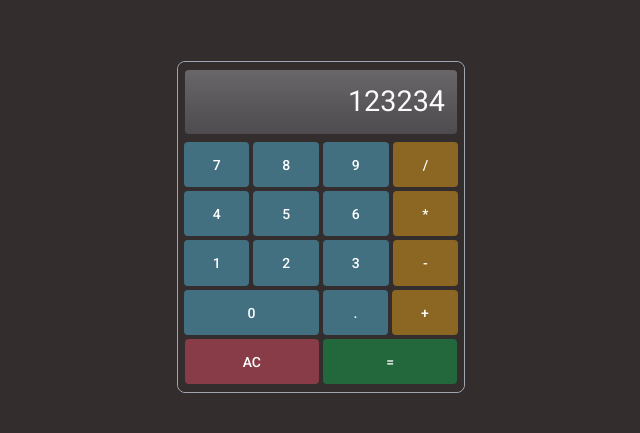
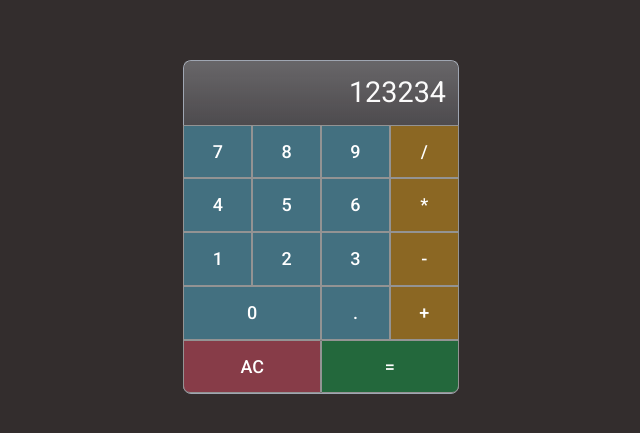
Before and after one commit to 0oPavelVasilevo0/calculator, a React (Create React App) app: page / in a window 1280 px wide. Shown: the part 173-606 px from the top of the page, without its empty margins (319-959 px from the left). Built offline with nearby package versions, Linux system fonts and the light colour scheme.

Commit message:
fix styles

```diff
--- a/src/App.css
+++ b/src/App.css
@@ -1,11 +1,26 @@
 .big__button {
-  width: 8.4rem;
+  width: 8.6rem;
+  border-radius: 0;
+  font-size: large;
+  border: 0.5px solid rgb(147, 147, 147);
+  /* border-left: 0.5px solid rgb(201, 201, 201); */
 }
 
 .norm__button {
-  width: 4.1rem;
+  width: 4.3rem;
+  border-radius: 0;
+  font-size: large;
+  border: 0.5px solid rgb(147, 147, 147);
+}
+
+.bottom__left {
+  border-radius: 0 0 0 7px;
+}
+.bottom__right {
+  border-radius: 0 0 7px 0;
 }
 
 .num__input {
   height: 3.5rem;
+
 }
--- a/src/App.js
+++ b/src/App.js
@@ -4,39 +4,39 @@ import { MDBBtn, MDBCard, MDBCardBody, MDBCol, MDBContainer, MDBInput, MDBRow }
 function App() {
   return (
     < MDBContainer fluid id="drum-machine" className=' d-flex align-items-center justify-content-center px-0 bg-dark' style={{ height: '100vh' }} >
-      <MDBContainer className=' border border-secondary rounded-3 d-flex justify-content-center align-items-center p-0' style={{ maxWidth: '18rem' }}>
+      <MDBContainer className=' border border-secondary rounded-3 d-flex justify-content-center align-items-center p-0' style={{ maxWidth: '17.2rem' }}>
 
-        <MDBCard shadow='0' className='p-1 bg-dark' >
-          <MDBContainer fluid className=' bg-secondary bg-opacity-25 bg-gradient  d-flex align-items-center justify-content-end text-light rounded-1 mt-1 ' style={{ height: '4rem', width: '17rem', fontSize: '1.8rem' }}>123234</MDBContainer>
-          <MDBCardBody className=' d-flex align-items-center justify-content-center pt-2 pb-1'>
-            <MDBRow className='row-cols-1 row-cols-md-1 g-1'>
+        <MDBCard shadow='0' className=' bg-dark rounded-3' >
+          <MDBContainer fluid className=' bg-secondary  bg-opacity-25 bg-gradient rounded-top d-flex align-items-center justify-content-end text-light  mt-0 ' style={{ height: '4rem', width: '17.1rem', fontSize: '1.8rem' }}>123234</MDBContainer>
+          <MDBCardBody className=' d-flex align-items-center justify-content-center p-0'>
+            <MDBRow className='row-cols-1 row-cols-md-1 g-0'>
               <MDBCol className='d-flex  justify-content-center'>
                 <MDBBtn size='lg' className='norm__button bg-info bg-opacity-50 shadow-0'>7</MDBBtn>
-                <MDBBtn size='lg' className='norm__button mx-1 bg-info bg-opacity-50 shadow-0'>8</MDBBtn>
-                <MDBBtn size='lg' className='norm__button me-1 bg-info bg-opacity-50 shadow-0'>9</MDBBtn>
+                <MDBBtn size='lg' className='norm__button mx-0 bg-info bg-opacity-50 shadow-0'>8</MDBBtn>
+                <MDBBtn size='lg' className='norm__button me-0 bg-info bg-opacity-50 shadow-0'>9</MDBBtn>
                 <MDBBtn size='lg' className='norm__button bg-warning bg-opacity-50 shadow-0'>/</MDBBtn>
               </MDBCol>
               <MDBCol className='d-flex  justify-content-center'>
                 <MDBBtn size='lg' className='norm__button bg-info bg-opacity-50 shadow-0' shadow-0>4</MDBBtn>
-                <MDBBtn size='lg' className='norm__button mx-1 bg-info bg-opacity-50 shadow-0'>5</MDBBtn>
-                <MDBBtn size='lg' className='norm__button me-1 bg-info bg-opacity-50 shadow-0'>6</MDBBtn>
+                <MDBBtn size='lg' className='norm__button mx-0 bg-info bg-opacity-50 shadow-0'>5</MDBBtn>
+                <MDBBtn size='lg' className='norm__button me-0 bg-info bg-opacity-50 shadow-0'>6</MDBBtn>
                 <MDBBtn size='lg' className='norm__button bg-warning bg-opacity-50 shadow-0'>*</MDBBtn>
               </MDBCol>
               <MDBCol className='d-flex  justify-content-center'>
                 <MDBBtn size='lg' className='norm__button bg-info bg-opacity-50 shadow-0'>1</MDBBtn>
-                <MDBBtn size='lg' className='norm__button mx-1 bg-info bg-opacity-50 shadow-0'>2</MDBBtn>
-                <MDBBtn size='lg' className='norm__button me-1 bg-info bg-opacity-50 shadow-0'>3</MDBBtn>
+                <MDBBtn size='lg' className='norm__button mx-0 bg-info bg-opacity-50 shadow-0'>2</MDBBtn>
+                <MDBBtn size='lg' className='norm__button me-0 bg-info bg-opacity-50 shadow-0'>3</MDBBtn>
                 <MDBBtn size='lg' className='norm__button bg-warning bg-opacity-50 shadow-0' >-</MDBBtn>
               </MDBCol>
               <MDBCol className='d-flex  justify-content-center'>
                 <MDBBtn size='lg' className='big__button bg-info bg-opacity-50 shadow-0'>0</MDBBtn>
-                <MDBBtn size='lg' className='norm__button mx-1 bg-info bg-opacity-50 shadow-0'>.</MDBBtn>
+                <MDBBtn size='lg' className='norm__button mx-0 bg-info bg-opacity-50 shadow-0'>.</MDBBtn>
 
                 <MDBBtn size='lg' className='norm__button bg-warning bg-opacity-50 shadow-0'>+</MDBBtn>
               </MDBCol>
               <MDBCol className='d-flex  justify-content-center'>
-                <MDBBtn size='lg' className='big__button me-1 bg-danger bg-opacity-50 shadow-0'>AC</MDBBtn>
-                <MDBBtn size='lg' className='big__button bg-success bg-opacity-50 shadow-0'>=</MDBBtn>
+                <MDBBtn size='lg' className='big__button bottom__left me-0 bg-danger bg-opacity-50 shadow-0'>AC</MDBBtn>
+                <MDBBtn size='lg' className='big__button bottom__right bg-success bg-opacity-50 shadow-0'>=</MDBBtn>
 
               </MDBCol>
             </MDBRow>
```
